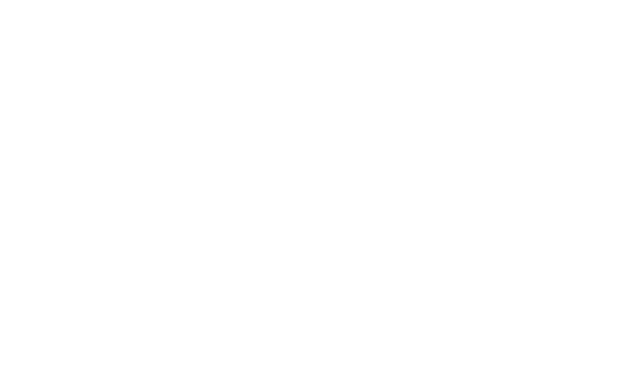
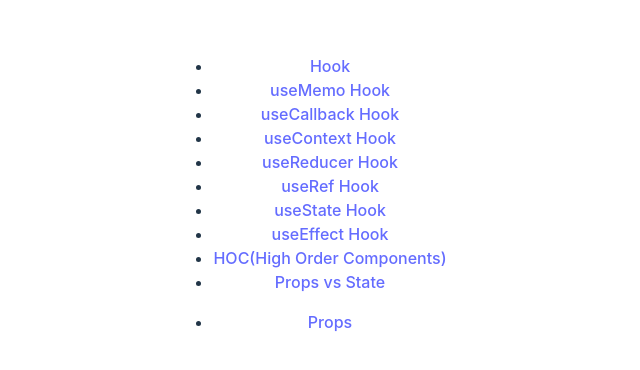
Before and after one commit to siddharth6164/Basic_Topic_React, a React (Vite) app: page /Props_vs_State in a window 1280 px wide. Before the commit this address had no page. Shown: the part 206-576 px from the top of the page, without its empty margins (330-970 px from the left). Built offline with nearby package versions, Linux system fonts and the light colour scheme.

Commit message:
Props and state

```diff
--- a/src/App.jsx
+++ b/src/App.jsx
@@ -9,6 +9,8 @@ import Userefhook from './components/Userefhook'
 import Usestatehook from './components/Usestatehook'
 import Useeffecthook from './components/Useeffecthook'
 import HOC from './components/HOC/HOC'
+import InsideLayout from './components/PropsvsState/InsideLayout'
+import ParentComponent from './components/PropsvsState/ParentComponent'
 
 function App() {
 
@@ -25,7 +27,9 @@ function App() {
         <Route path="/Usestatehook" element={<Usestatehook/>} />
         <Route path="/Useeffecthook" element={<Useeffecthook/>} />
         <Route path="/High_Order_Components" element={<HOC/>} />
-
+        <Route path="/Props_vs_State" element={<InsideLayout/>}>
+          <Route path="/Props_vs_State/Props" element={<ParentComponent/>}/>
+        </Route>
         </Route>
       </Routes>
      </BrowserRouter>
--- a/src/components/Layout.jsx
+++ b/src/components/Layout.jsx
@@ -13,7 +13,7 @@ function Layout() {
             <li><Link to="/Usestatehook">useState Hook</Link></li>
             <li><Link to="/Useeffecthook">useEffect Hook</Link></li>
             <li><Link to="/High_Order_Components">HOC(High Order Components)</Link></li>
-
+            <li><Link to="/Props_vs_State">Props vs State</Link></li>
         </ul>
         <Outlet/>
     </div>
--- /dev/null
+++ b/src/components/PropsvsState/ChildComponent.jsx
@@ -0,0 +1,12 @@
+import React from 'react'
+
+function ChildComponent(props) {
+  return (
+    <div>
+      <p>{props.data}</p>
+      <p>{props.data1}</p>
+    </div>
+  )
+}
+
+export default ChildComponent
--- /dev/null
+++ b/src/components/PropsvsState/InsideLayout.jsx
@@ -0,0 +1,16 @@
+import React from 'react'
+import {Link, Outlet} from 'react-router-dom'
+
+
+function InsideLayout() {
+  return (
+    <div>
+        <ul>
+            <li><Link to="/Props_vs_State/Props">Props</Link></li>
+        </ul>
+        <Outlet/>
+    </div>
+  )
+}
+
+export default InsideLayout
--- /dev/null
+++ b/src/components/PropsvsState/ParentComponent.jsx
@@ -0,0 +1,18 @@
+import {Link, Outlet} from 'react-router-dom'
+import React from 'react'
+import ChildComponent from './ChildComponent'
+
+function ParentComponent() {
+  const data = "hello world"
+  const data1 = "123456789"
+  return (
+    <div>
+      <div>
+        <ChildComponent data={data} data1={data1}/>
+      </div>
+
+    </div>
+  )
+}
+
+export default ParentComponent
```
